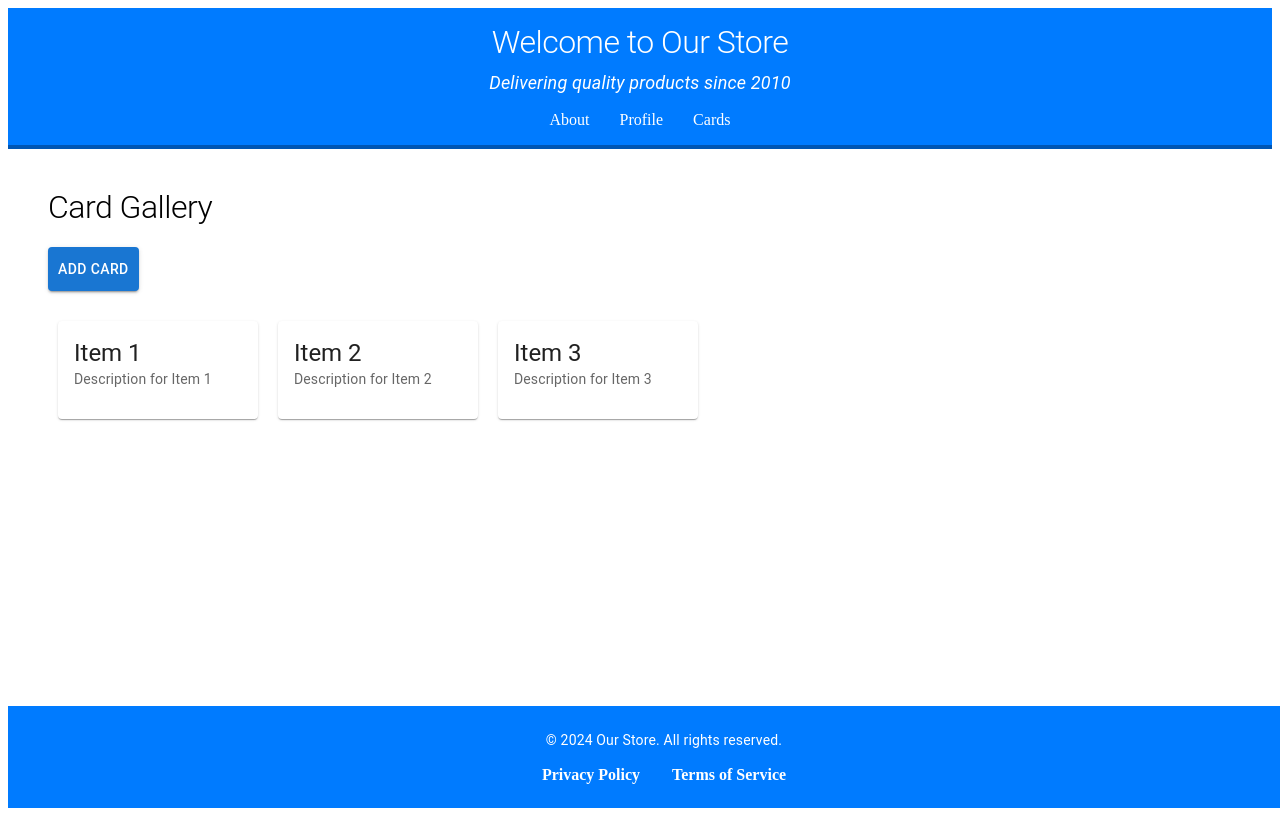
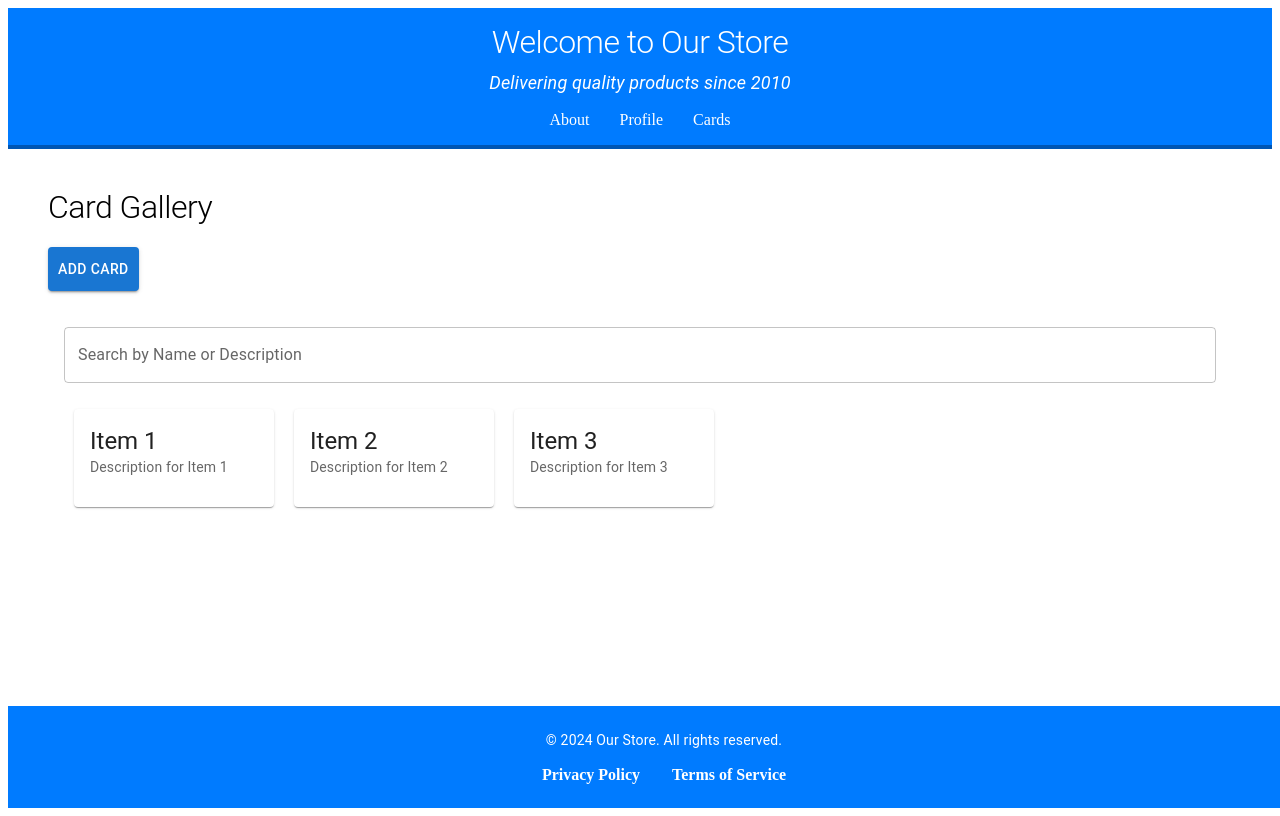
Before and after one commit to Mmishaaa/SVCH, a React (Vite) app in the folder labrab2/: page /cards in a window 1280 px wide. Shown: the top 816 px of the page. Built offline with nearby package versions, Linux system fonts and the light colour scheme.

Commit message:
add search

```diff
--- a/labrab2/src/components/cardsList.jsx
+++ b/labrab2/src/components/cardsList.jsx
@@ -1,13 +1,30 @@
-import React from "react";
+import React, { useState } from "react";
 import Card from "./card";
-import { Box } from "@mui/material";
+import { Box, TextField } from "@mui/material";
 
 function CardsList({ cards, onDelete }) {
+  const [searchTerm, setSearchTerm] = useState("");
+
+  const filteredCards = cards.filter((item) =>
+    item.name.toLowerCase().includes(searchTerm.toLowerCase()) ||
+    item.description.toLowerCase().includes(searchTerm.toLowerCase())
+  );
+
   return (
-    <Box sx={{ display: 'flex', flexWrap: 'wrap' }}>
-      {cards.map((item) => (
-        <Card key={item.id} item={item} onDelete={onDelete} />
-      ))}
+    <Box sx={{ padding: 2 }}>
+      <TextField
+        label="Search by Name or Description"
+        variant="outlined"
+        fullWidth
+        value={searchTerm}
+        onChange={(e) => setSearchTerm(e.target.value)}
+        sx={{ marginBottom: 2 }}
+      />
+      <Box sx={{ display: 'flex', flexWrap: 'wrap' }}>
+        {filteredCards.map((item) => (
+          <Card key={item.id} item={item} onDelete={onDelete} />
+        ))}
+      </Box>
     </Box>
   );
 }
```
